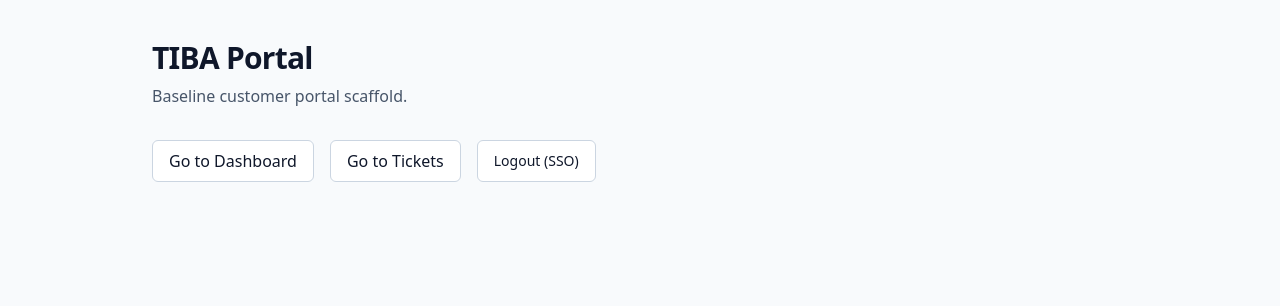
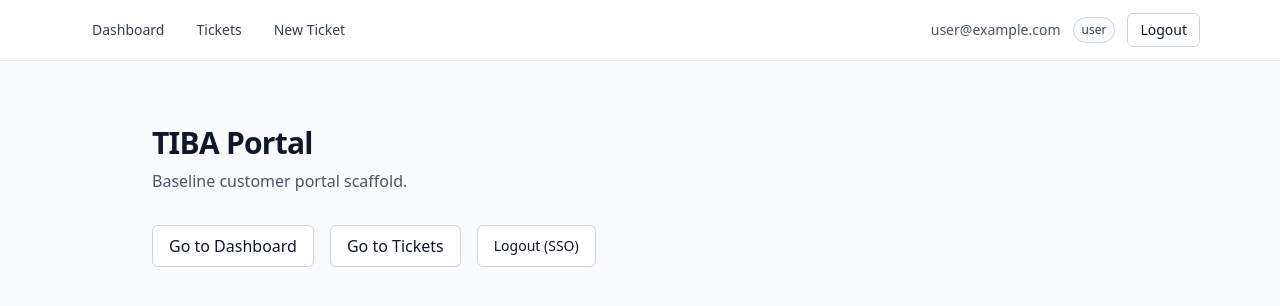
Before and after one commit to GreenT2012/tiba-portal, a Next.js app in the folder apps/web/: page / in a window 1280 px wide. Shown: the top 306 px of the page. Built offline with nearby package versions, Linux system fonts and the light colour scheme; no server answers; sample sign-in values are in the browser's storage.

Commit message:
Add nav layout and harden logout

```diff
--- a/apps/web/app/layout.tsx
+++ b/apps/web/app/layout.tsx
@@ -1,4 +1,6 @@
 import type { Metadata } from 'next';
+import { auth } from '@/auth';
+import { TopNav } from '@/components/nav/top-nav';
 import { Providers } from '@/components/providers';
 import './globals.css';
 
@@ -7,11 +9,16 @@ export const metadata: Metadata = {
   description: 'Customer portal and internal dashboard'
 };
 
-export default function RootLayout({ children }: { children: React.ReactNode }) {
+export default async function RootLayout({ children }: { children: React.ReactNode }) {
+  const session = await auth();
+
   return (
     <html lang="en">
-      <body>
-        <Providers>{children}</Providers>
+      <body className="bg-slate-50 text-slate-900">
+        <Providers>
+          {session ? <TopNav email={session.user.email} roles={session.roles ?? []} /> : null}
+          <div className="mx-auto max-w-6xl px-4 py-6">{children}</div>
+        </Providers>
       </body>
     </html>
   );
--- /dev/null
+++ b/apps/web/app/logout/route.ts
@@ -0,0 +1,6 @@
+import { NextResponse } from 'next/server';
+import { NextRequest } from 'next/server';
+
+export async function GET(request: NextRequest) {
+  return NextResponse.redirect(new URL('/api/auth/logout?callbackUrl=/', request.url));
+}
--- /dev/null
+++ b/apps/web/app/tiba/page.tsx
@@ -0,0 +1,23 @@
+import { redirect } from 'next/navigation';
+import { auth } from '@/auth';
+
+export default async function TibaPage() {
+  const session = await auth();
+  const roles = session?.roles ?? [];
+  const isTiba = roles.includes('tiba_agent') || roles.includes('tiba_admin');
+
+  if (!session) {
+    redirect('/api/auth/signin?callbackUrl=/tiba');
+  }
+
+  if (!isTiba) {
+    redirect('/dashboard');
+  }
+
+  return (
+    <main>
+      <h1 className="text-2xl font-semibold">TIBA Board</h1>
+      <p className="mt-2 text-slate-600">Board views are available in this section for TIBA roles.</p>
+    </main>
+  );
+}
--- /dev/null
+++ b/apps/web/components/nav/top-nav.tsx
@@ -0,0 +1,86 @@
+'use client';
+
+import Link from 'next/link';
+import { usePathname } from 'next/navigation';
+
+type TopNavProps = {
+  email: string | null;
+  roles: string[];
+};
+
+function isActive(pathname: string, href: string) {
+  if (href === '/dashboard') {
+    return pathname === '/dashboard';
+  }
+  if (href === '/tickets') {
+    return pathname === '/tickets' || pathname.startsWith('/tickets/');
+  }
+  if (href === '/tickets/new') {
+    return pathname === '/tickets/new';
+  }
+  if (href === '/tiba') {
+    return pathname === '/tiba' || pathname.startsWith('/tiba/');
+  }
+  return pathname === href;
+}
+
+function roleLabel(roles: string[]) {
+  if (roles.includes('tiba_admin')) {
+    return 'tiba_admin';
+  }
+  if (roles.includes('tiba_agent')) {
+    return 'tiba_agent';
+  }
+  if (roles.includes('customer_user')) {
+    return 'customer_user';
+  }
+  return 'user';
+}
+
+export function TopNav({ email, roles }: TopNavProps) {
+  const pathname = usePathname();
+  const isTiba = roles.includes('tiba_agent') || roles.includes('tiba_admin');
+
+  const baseClass = 'rounded-md px-3 py-2 text-sm';
+  const activeClass = 'bg-slate-900 text-white';
+  const inactiveClass = 'text-slate-700 hover:bg-slate-100';
+
+  return (
+    <header className="border-b border-slate-200 bg-white">
+      <div className="mx-auto flex max-w-6xl items-center justify-between px-4 py-3">
+        <nav className="flex items-center gap-2">
+          <Link
+            className={`${baseClass} ${isActive(pathname, '/dashboard') ? activeClass : inactiveClass}`}
+            href="/dashboard"
+          >
+            Dashboard
+          </Link>
+          <Link className={`${baseClass} ${isActive(pathname, '/tickets') ? activeClass : inactiveClass}`} href="/tickets">
+            Tickets
+          </Link>
+          <Link
+            className={`${baseClass} ${isActive(pathname, '/tickets/new') ? activeClass : inactiveClass}`}
+            href="/tickets/new"
+          >
+            New Ticket
+          </Link>
+          {isTiba && (
+            <Link className={`${baseClass} ${isActive(pathname, '/tiba') ? activeClass : inactiveClass}`} href="/tiba">
+              TIBA Board
+            </Link>
+          )}
+        </nav>
+
+        <div className="flex items-center gap-3 text-sm">
+          <span className="text-slate-600">{email ?? 'user'}</span>
+          <span className="rounded-full border border-slate-300 bg-slate-50 px-2 py-1 text-xs text-slate-700">
+            {roleLabel(roles)}
+          </span>
+          <Link className="rounded-md border border-slate-300 bg-white px-3 py-1.5" href="/logout">
+            Logout
+          </Link>
+        </div>
+      </div>
+    </header>
+  );
+}
--- a/apps/web/middleware.ts
+++ b/apps/web/middleware.ts
@@ -12,5 +12,5 @@ export default auth((req) => {
 });
 
 export const config = {
-  matcher: ['/dashboard/:path*', '/tickets/:path*']
+  matcher: ['/dashboard/:path*', '/tickets/:path*', '/tiba/:path*']
 };
```
Also changed, not shown: 2 other files (tests, documents, lock files or other folders).
